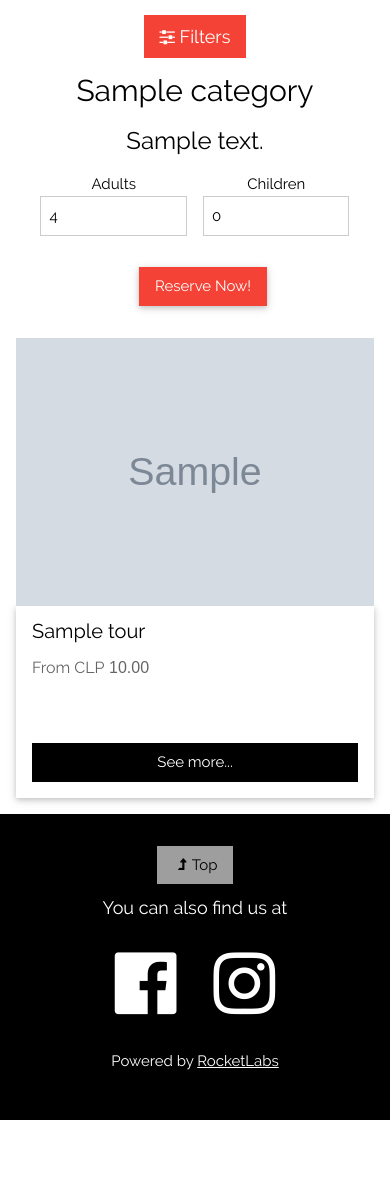
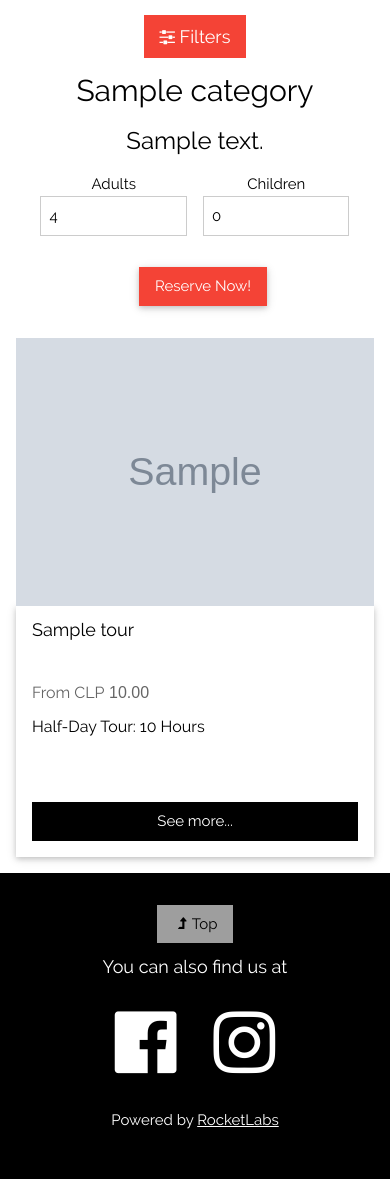
Before and after one commit to rabindranathfv/RaidChile, a Django app: a page that uses raidchileapp/templates/raidchileapp/tour_combo.html in a window 390 px wide. Shown: the part 346-1525 px from the top of the page. Before the commit the page ends 1466 px from the top, so only its background shows below. Run offline with Django 3.2, Linux system fonts and the light colour scheme; tables that the repository leaves empty hold one stand-in row (values such as "Sample post"); grey boxes marked "Sample" are stand-in pictures.

Commit message:
Fix issues in the tour search and tour combo templates
- Making the cards of search results in the search and combo pages to have fixed
 height for their  images with responsive breakpoints, their titles are also height
 fixed with the property overflow-y set to auto.

```diff
--- a/raidchileapp/static/css/style.css
+++ b/raidchileapp/static/css/style.css
@@ -67,7 +67,7 @@ textarea.no-resize{
 	margin-top: 5px;
 	height: 45px;
 	width: 100%;
-	overflow-y: scroll;
+	overflow-y: auto;
 }
 
 @media only screen and (min-width: 601px) {
@@ -136,6 +136,34 @@ ul#id_locations{
 	margin-top: 27px;
 }
 
+	/* For phones: */
+.search-gallery-image{
+	min-height: 400px;
+	background-position: center !important;
+	background-repeat: no-repeat !important;
+	background-size: cover !important;
+}
+
+.search-gallery-title{
+	height: 55px;
+	width: 100%;
+	overflow-y: auto;
+}
+
+@media only screen and (min-width: 601px) {
+	/* For tablets: */
+	.search-gallery-image{
+		min-height: 190px;
+	}
+}
+
+@media only screen and (min-width: 993px) {
+	/* For desktop: */
+	.search-gallery-image{
+		min-height: 240px;
+	}
+}
+
 /*  ==========   Cart Details Styles   ==========  */
 
 .middle-algn{
--- a/raidchileapp/templates/raidchileapp/tour_combo.html
+++ b/raidchileapp/templates/raidchileapp/tour_combo.html
@@ -58,12 +58,14 @@
 			<div class="w3-row-padding w3-margin-top">
 				{% for tour in tours %}
 					<div class="w3-col m6 l4 w3-margin-bottom">
-						<img src="{{ tour.images.all.first.image.url }}" alt="{{ tour.images.all.first.alternative }}" class="full-width-img">
+						<div class="search-gallery-image w3-white w3-hide-small" style="background: url('{{ tour.images.all.first.image.url }}')"></div>
+						<img src="{{ tour.images.all.first.image.url }}" alt="{{ tour.images.all.first.alternative }}" class="full-width-img w3-hide-medium w3-hide-large">
 						<div class="w3-container w3-white w3-card-2">
 							<!-- Tour title -->
-							<h4>{{ tour.name }}</h4>
+							<h5 class="search-gallery-title">{{ tour.name }}</h5>
 							<!-- Tour adult sale prices -->
 							<h6 class="w3-opacity">From CLP<span class="number-font"> {{ tour.adult_sale_price }}</span></h6>
+							<h6>{{ tour.get_tour_type_display }} Tour: {{ tour.duration }} Hours</h6>
 							<!-- Features Icons -->
 							<p class="w3-large">
 								{% for feature in tour.features.all %}
--- a/raidchileapp/templates/raidchileapp/tour_search.html
+++ b/raidchileapp/templates/raidchileapp/tour_search.html
@@ -47,10 +47,11 @@
 			<div class="w3-row-padding w3-margin-top">
 				{% for tour in tours %}
 					<div class="w3-col m6 l4 w3-margin-bottom">
-						<img src="{{ tour.images.all.first.image.url }}" alt="{{ tour.images.all.first.alternative }}" class="full-width-img">
+						<div class="search-gallery-image w3-white w3-hide-small" style="background: url('{{ tour.images.all.first.image.url }}')"></div>
+						<img src="{{ tour.images.all.first.image.url }}" alt="{{ tour.images.all.first.alternative }}" class="full-width-img w3-hide-medium w3-hide-large">
 						<div class="w3-container w3-white w3-card-2">
 							<!-- Tour title -->
-							<h4>{{ tour.name }}</h4>
+							<h5 class="search-gallery-title">{{ tour.name }}</h5>
 							<!-- Tour adult sale prices -->
 							<h6 class="w3-opacity">From CLP<span class="number-font"> {{ tour.adult_sale_price }}</span></h6>
 							<h6>{{ tour.get_tour_type_display }} Tour: {{ tour.duration }} Hours</h6>
```
